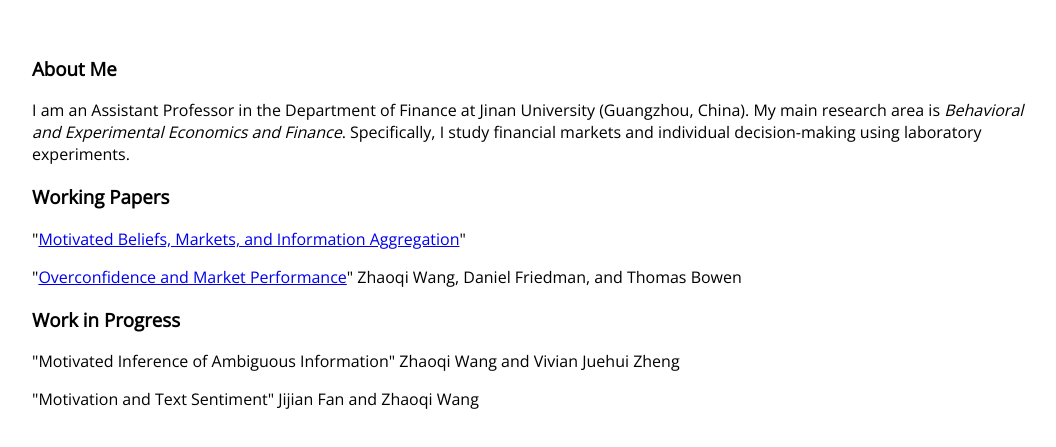
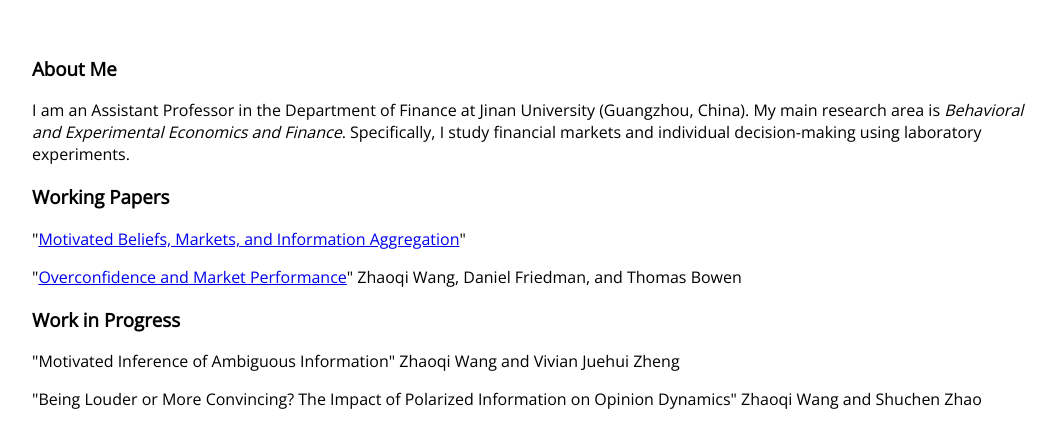
Before and after one commit to zhaoqiwang1/zhaoqiwang.github.io, a plain HTML site: page index.html in a window 1280 px wide. Shown: the part 353-800 px from the top of the page, without its empty margins (108-1164 px from the left). Drawn offline with nearby package versions, Linux system fonts and the light colour scheme.

Commit message:
change one work in progress

```diff
--- a/index.html
+++ b/index.html
@@ -51,7 +51,7 @@
         <h3>Work in Progress</h3>
         <p>
             <p> "Motivated Inference of Ambiguous Information" Zhaoqi Wang and Vivian Juehui Zheng </p>
-            <p> "Motivation and Text Sentiment" Jijian Fan and Zhaoqi Wang </p>
+            <p> "Being Louder or More Convincing? The Impact of Polarized Information on Opinion Dynamics" Zhaoqi Wang and Shuchen Zhao </p>
         </p>
     </div>
 
```
